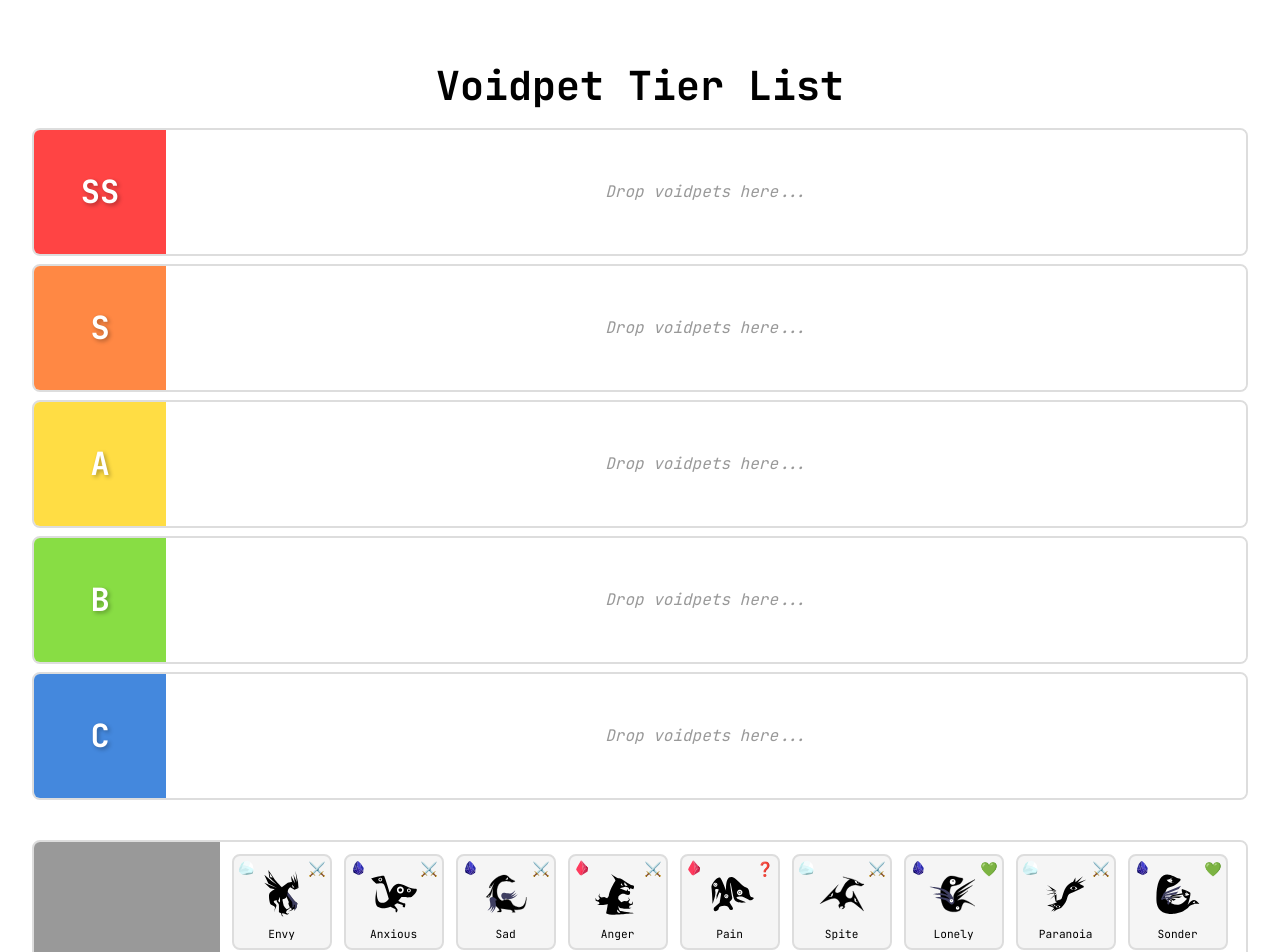
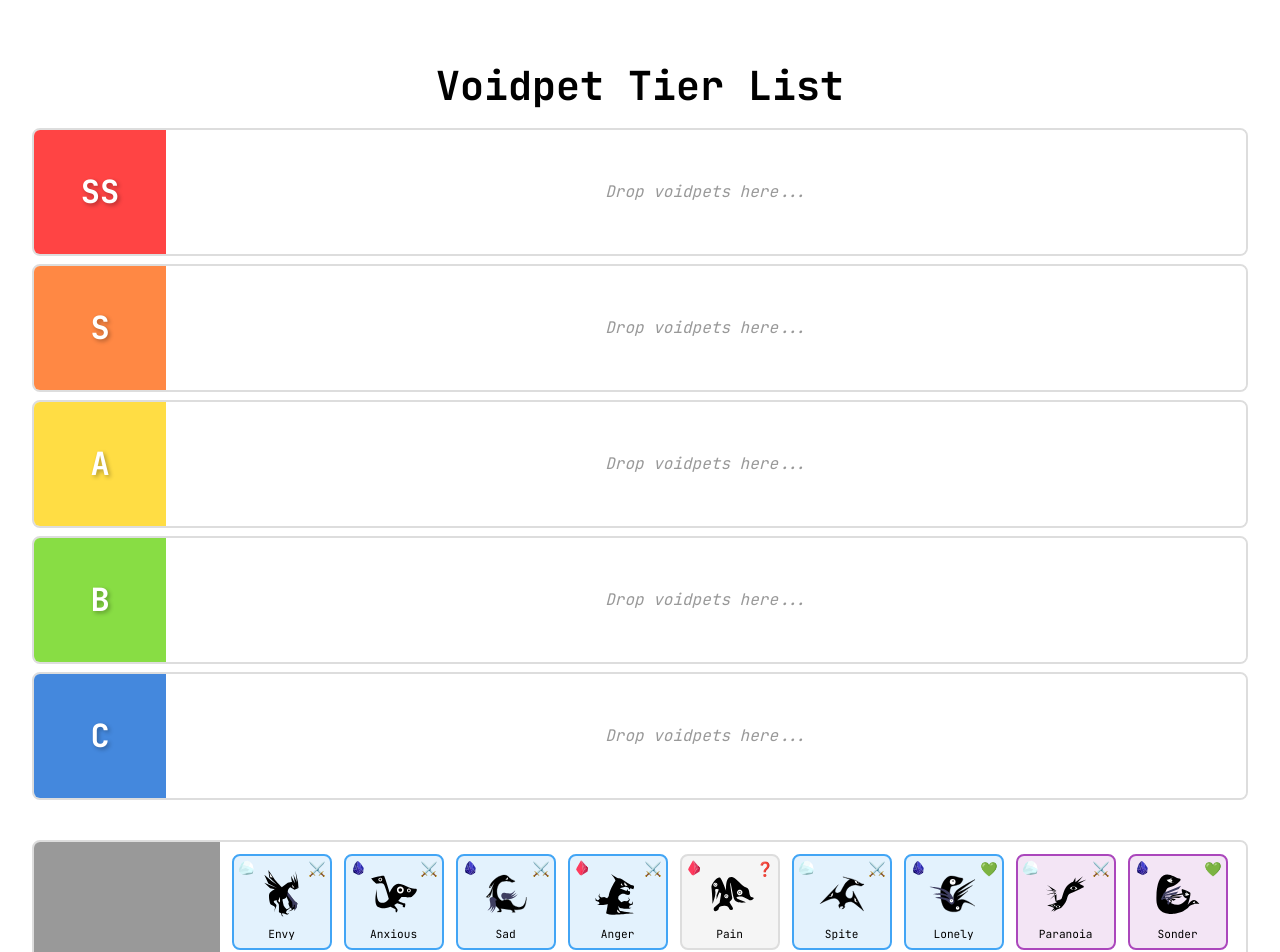
Before and after one commit to NNTin/voidpet, a SvelteKit app: page /tierlist in a window 1280 px wide. Shown: the top 952 px of the page. Built offline with nearby package versions, Linux system fonts and the light colour scheme.

Commit message:
added rarity background color

```diff
--- a/src/lib/types.ts
+++ b/src/lib/types.ts
@@ -3,6 +3,7 @@ export interface Voidpet {
   name: string;
   class: "Fighter" | "Tank" | "Healer";
   element: "Wood" | "Earth" | "Water" | "Fire" | "Metal";
+  rarity: "Unknown" | "Rare" | "Epic" | "Legendary";
   levels: {
     [key: number]: string;
   };
--- a/src/routes/tierlist/+page.svelte
+++ b/src/routes/tierlist/+page.svelte
@@ -209,6 +209,26 @@
     return iconName ? `/assets/elements/${iconName}.svg` : '';
   }
 
+  function getRarityBackground(rarity: string): string {
+    const backgrounds: Record<string, string> = {
+      Unknown: '#f5f5f5',
+      Rare: '#e3f2fd',
+      Epic: '#f3e5f5',
+      Legendary: '#fff9c4'
+    };
+    return backgrounds[rarity] || '#f5f5f5';
+  }
+
+  function getRarityBorder(rarity: string): string {
+    const borders: Record<string, string> = {
+      Unknown: '#ddd',
+      Rare: '#42a5f5',
+      Epic: '#ab47bc',
+      Legendary: '#ffd54f'
+    };
+    return borders[rarity] || '#ddd';
+  }
+
   function copyShareLink() {
     const url = window.location.href;
     navigator.clipboard.writeText(url).then(() => {
@@ -236,6 +256,7 @@
           {#each tierLists[tier] as voidpet}
             <div
               class="voidpet-item"
+              style="background-color: {getRarityBackground(voidpet.rarity)}; border-color: {getRarityBorder(voidpet.rarity)};"
               draggable="true"
               on:dragstart={(e) => handleDragStart(e, voidpet, tier)}
               role="button"
@@ -270,6 +291,7 @@
         {#each tierLists.unranked as voidpet}
           <div
             class="voidpet-item"
+            style="background-color: {getRarityBackground(voidpet.rarity)}; border-color: {getRarityBorder(voidpet.rarity)};"
             draggable="true"
             on:dragstart={(e) => handleDragStart(e, voidpet, 'unranked')}
             role="button"
```
